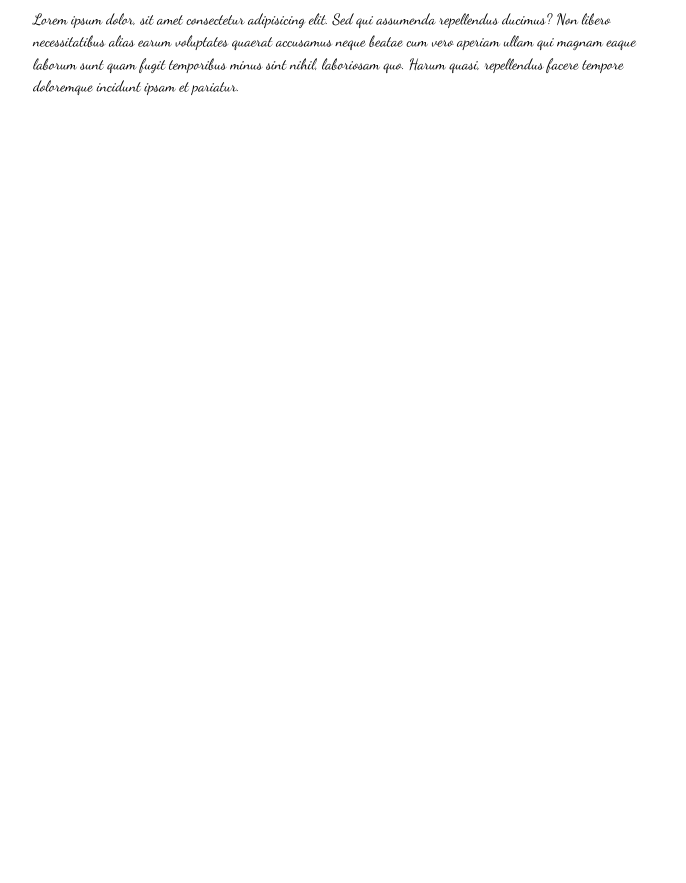
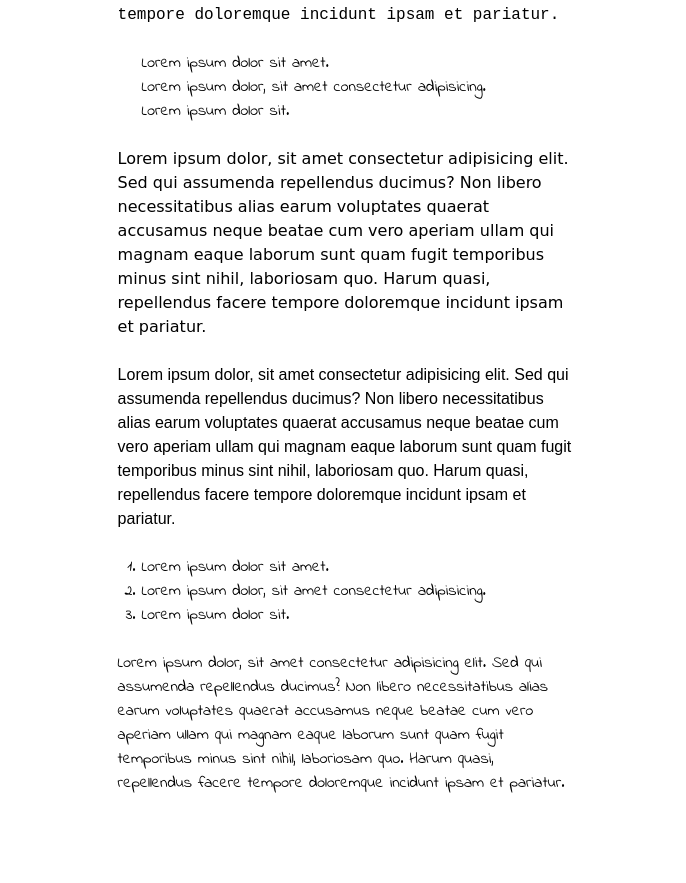
Before and after one commit to bedri-s-b/web-Guide, a plain HTML site: page guide_v1/typography.html in a window 1280 px wide. Shown: the part 701-1584 px from the top of the page, without its empty margins (295-981 px from the left). Before the commit the page ends 814 px from the top, so only its background shows below. Drawn offline with Linux system fonts and the light colour scheme.

Commit message:
Article redact

```diff
--- a/guide_v1/styles/typography.css
+++ b/guide_v1/styles/typography.css
@@ -1,10 +1,13 @@
+@import url('https://fonts.googleapis.com/css2?family=Dancing+Script:wght@400..700&family=Indie+Flower&family=Kalam:wght@300;400;700&display=swap');
+
+
 * {
     padding: 0px;
     margin: 0px;
 }
 
 body {
-    font-family: system-ui, -apple-system, BlinkMacSystemFont, 'Segoe UI', Roboto, Oxygen, Ubuntu, Cantarell, 'Open Sans', 'Helvetica Neue', sans-serif;
+    font-family: "Kalam", cursive;
     line-height: 1.4;
     text-align: center;
     margin: auto;
@@ -13,7 +16,7 @@ body {
 
 p {
     color: rgb(1, 13, 251);
-    padding-bottom: 1.5rem;
+    padding-bottom: 1.5em;
     max-width: 66ch;
 }
 
--- a/guide_v1/styles/typography_test.css
+++ b/guide_v1/styles/typography_test.css
@@ -1,17 +1,77 @@
 @import url('https://fonts.googleapis.com/css2?family=Dancing+Script:wght@400..700&display=swap');
+@import url('https://fonts.googleapis.com/css2?family=Dancing+Script:wght@400..700&family=Indie+Flower&display=swap');
+
+* {
+    margin: 0;
+    padding: 0;
+}
 
 body {
-    font-size: 15px;
+    font-size: 16px;
     line-height: 1.5;
-    font-family: "Dancing Script", serif;
-
+    font-family: "Indie Flower", serif;
+    padding: 2em;
 }
 
 article {
     max-width: 66ch;
     margin: 0 auto;
+    padding: 2rem;
+
 }
 
+
+ul,
+ol,
+p {
+    padding-bottom: 1.5em;
+}
+
+ul,
+ol {
+    padding-left: 1.5em;
+
+}
+
+ul {
+    list-style-type: none;
+}
+
+h1,
+h2,
+h3,
+h4,
+h5,
+h6 {
+
+    text-align: center;
+    padding-bottom: 0.5em;
+}
+
+
+h1 {
+    font-size: 2.2em
+}
+
+h2 {
+    font-size: 2em
+}
+
+h3 {
+    font-size: 1.8em
+}
+
+h4 {
+    font-size: 1.4em
+}
+
+h5 {
+    font-size: 1.2em
+}
+
+h6 {
+    font-size: 1em
+}
 
 /* Generic Fond Families */
 #serif {
--- a/guide_v1/typography.html
+++ b/guide_v1/typography.html
@@ -13,7 +13,11 @@
 
     <article>
 
-        <h2>Generic Fond Families</h2>
+        <header>
+            <h2>Generic Fond Families</h2>
+            <p class="subtitle">Lorem ipsum dolor sit amet consectetur adipisicing.</p>
+        </header>
+
 
         <p id="serif">Lorem ipsum dolor, sit amet consectetur adipisicing elit. Sed qui assumenda repellendus ducimus?
             Non libero
@@ -32,6 +36,14 @@
             laborum sunt quam fugit temporibus minus sint nihil, laboriosam quo. Harum quasi, repellendus facere tempore
             doloremque incidunt ipsam et pariatur.</p>
 
+        <ul>
+
+            <li>Lorem ipsum dolor sit amet.</li>
+            <li>Lorem ipsum dolor, sit amet consectetur adipisicing.</li>
+            <li>Lorem ipsum dolor sit.</li>
+
+        </ul>
+
         <p id="cursive">Lorem ipsum dolor, sit amet consectetur adipisicing elit. Sed qui assumenda repellendus ducimus?
             Non libero
             necessitatibus alias earum voluptates quaerat accusamus neque beatae cum vero aperiam ullam qui magnam eaque
@@ -43,6 +55,14 @@
             necessitatibus alias earum voluptates quaerat accusamus neque beatae cum vero aperiam ullam qui magnam eaque
             laborum sunt quam fugit temporibus minus sint nihil, laboriosam quo. Harum quasi, repellendus facere tempore
             doloremque incidunt ipsam et pariatur.</p>
+
+        <ol>
+
+            <li>Lorem ipsum dolor sit amet.</li>
+            <li>Lorem ipsum dolor, sit amet consectetur adipisicing.</li>
+            <li>Lorem ipsum dolor sit.</li>
+
+        </ol>
 
         <p>Lorem ipsum dolor, sit amet consectetur adipisicing elit. Sed qui assumenda repellendus ducimus?
             Non libero
```
